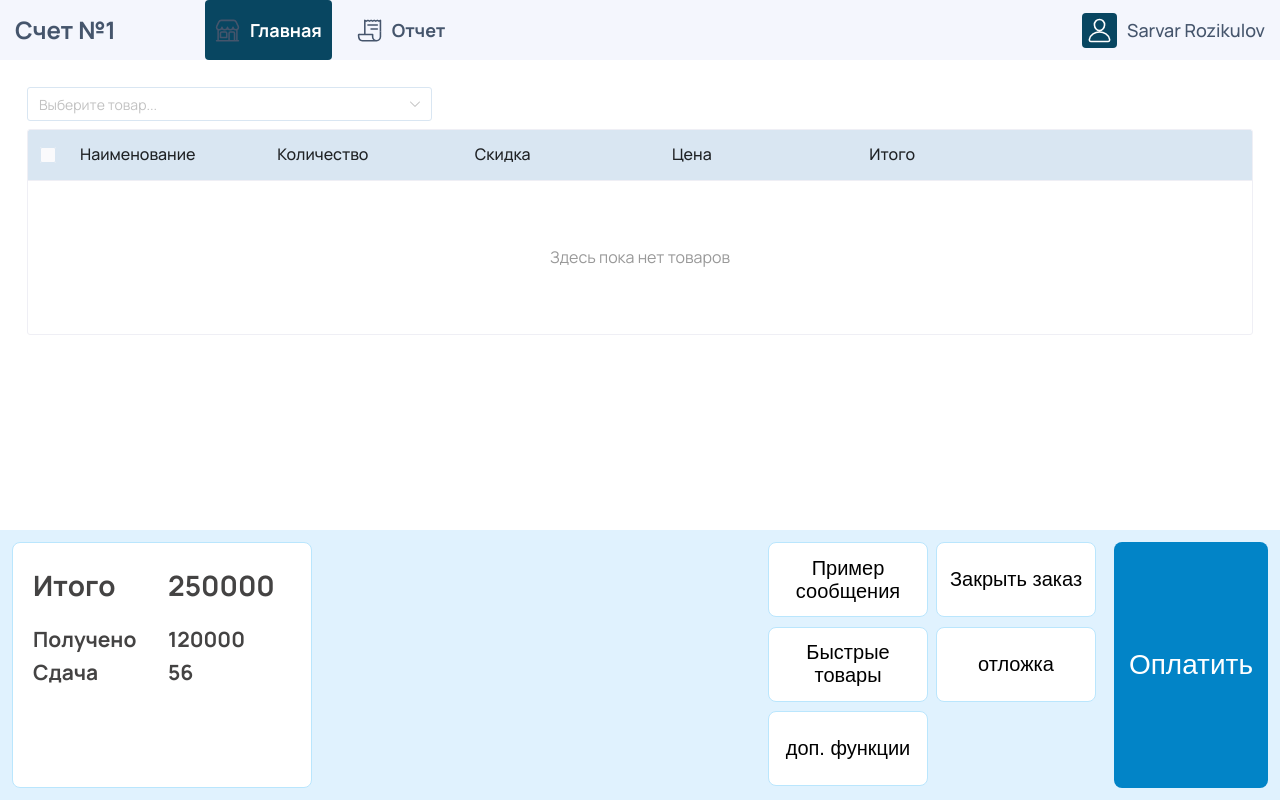
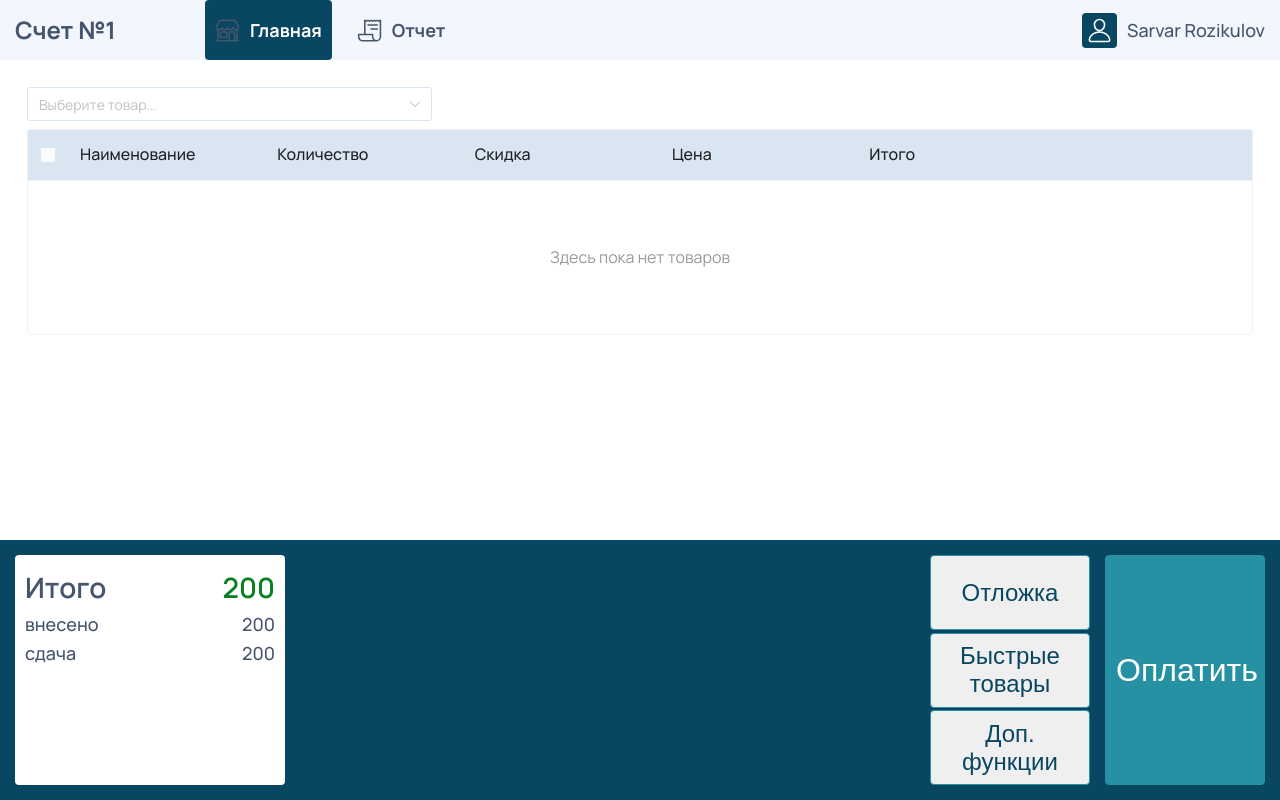
Before and after one commit to 1skRov/e_pos, a Vue app: page /sales in a window 1280 px wide. Built offline with nearby package versions, Linux system fonts and the light colour scheme.

Commit message:
update footer

```diff
--- a/src/components/MainPageFooter.vue
+++ b/src/components/MainPageFooter.vue
@@ -1,14 +1,14 @@
 <script setup>
-import {ref, h} from 'vue'
-import QuickItemsDrawer from "@/views/Sales/ProductForFastChoice.vue"
-import {useMessage, NAlert} from 'naive-ui'
-import AdditionalFunctions from "@/views/Sales/AdditionalFunctions.vue";
-import Payment from "@/views/Sales/Payment.vue";
+import { ref, h } from 'vue'
+import QuickItemsDrawer from '@/views/Sales/ProductForFastChoice.vue'
+import { useMessage, NAlert } from 'naive-ui'
+import AdditionalFunctions from '@/views/Sales/AdditionalFunctions.vue'
+import Payment from '@/views/Sales/Payment.vue'
 
-const showQuickItems = ref(false);
-const showAdditionalFunctions = ref(false);
-const showPayment = ref(false);
-const {error} = useMessage()
+const showQuickItems = ref(false)
+const showAdditionalFunctions = ref(false)
+const showPayment = ref(false)
+const { error } = useMessage()
 
 const renderErrorAlert = (props) => {
   return h(
@@ -23,52 +23,50 @@ const renderErrorAlert = (props) => {
         maxWidth: 'calc(100vw - 32px)',
         width: '600px',
         lineHeight: '1.6',
-        whiteSpace: 'pre-wrap'
-      }
+        whiteSpace: 'pre-wrap',
+      },
     },
     {
       default: () =>
         `Произошла непредвиденная ошибка при попытке выполнить операцию.
 Пожалуйста, проверьте введённые данные и попробуйте снова.
-Если проблема сохраняется, обратитесь в техподдержку.`
-    }
+Если проблема сохраняется, обратитесь в техподдержку.`,
+    },
   )
 }
 
 function handleExampleMessage() {
   error('', {
     render: renderErrorAlert,
-    closable: true
+    closable: true,
   })
 }
 </script>
 
 <template>
   <div class="main-footer">
-    <div class="sale-information">
-      <div class="info-item" style="margin-bottom: 15px;">
-        <h1>Итого</h1>
-        <h1 class="value">250000</h1>
+    <div class="footer-left">
+      <div class="left-item">
+        <p class="sum">Итого</p>
+        <p class="sum value">200</p>
       </div>
-      <div class="info-item">
-        <h2>Получено</h2>
-        <h2 class="value">120000</h2>
+      <div class="left-item">
+        <p>внесено</p>
+        <p>200</p>
       </div>
-      <div class="info-item">
-        <h2>Сдача</h2>
-        <h2 class="value">56</h2>
+      <div class="left-item">
+        <p>сдача</p>
+        <p>200</p>
       </div>
     </div>
-    <div class="btns">
+    <div class="footer-right">
       <div class="additional-buttons">
-        <button @click="handleExampleMessage">Пример сообщения</button>
-        <button>Закрыть заказ</button>
-        <button @click="showQuickItems = true">Быстрые товары</button>
-        <button>отложка</button>
-        <button @click="showAdditionalFunctions = true">доп. функции</button>
+        <button class="add-btn">Отложка</button>
+        <button class="add-btn" @click="showQuickItems = true">Быстрые товары</button>
+        <button class="add-btn" @click="showAdditionalFunctions = true">Доп. функции</button>
       </div>
-      <div class="finish-delete">
-        <button class="pay" @click="showPayment = true">Оплатить</button>
+      <div class="pay">
+        <button class="pay-btn" @click="showPayment = true">Оплатить</button>
       </div>
     </div>
     <n-drawer v-model:show="showQuickItems" placement="bottom" height="60%">
@@ -93,90 +91,74 @@ function handleExampleMessage() {
 
 <style scoped lang="scss">
 .main-footer {
-  background: #e0f2fe;
-  padding: 12px;
   display: flex;
   align-items: stretch;
+  height: 100%;
+  box-sizing: border-box;
   justify-content: space-between;
-  min-height: 270px;
-
-  button {
-    border: none;
-    background: none;
-    font-size: 20px;
-    border-radius: 8px;
+  padding: 15px;
+  background: #084661;
 }
 
-  .sale-information {
+.footer-left {
+  padding: 10px;
+  border-radius: 4px;
+  background: #ffffff;
+  min-width: 270px;
+}
+
+.left-item {
+  display: flex;
+  justify-content: space-between;
+  align-items: center;
+  font-size: 16px;
+  color: #45556c;
+
+  p {
+    font-weight: 500;
+    font-size: 18px;
+  }
+
+  .sum {
+    font-size: 28px;
+    font-weight: 600;
+  }
+  .value {
+    color: #097f23;
+  }
+}
+.footer-right {
+  display: flex;
+  gap: 15px;
+}
+.additional-buttons {
   display: flex;
   flex-direction: column;
-    background: #ffffff;
-    border-radius: 8px;
-    border: 1px solid #bae6fd;
-    padding: 20px;
-    color: #444343;
-    min-width: 300px;
-    max-width: 800px;
-
-    .info-item {
-      display: flex;
-      width: 100%;
   justify-content: space-between;
-
-      h1, h2 {
-        width: 100%;
 }
-
-      .value {
-        padding-left: 8px;
-      }
-    }
-  }
-
-  .btns {
-    display: flex;
-    gap: 8px;
-    max-width: 500px;
-
-    .additional-buttons {
-      display: flex;
-      flex-wrap: wrap;
-      gap: 8px;
-
-      button {
-        background: #ffffff;
+.add-btn {
+  border: 1px solid #2591a3;
   width: 160px;
   height: 75px;
-        padding: 10px;
-        border: 1px solid #bae6fd;
-
-        &:hover {
-          background: #f0f9ff;
+  color: #084661;
+  font-weight: 500;
+  border-radius: 4px;
+  font-size: 24px;
+  cursor: pointer;
 }
-
+.pay-btn {
+  border: 1px solid #2591a3;
+  background: #2591a3;
+  width: 160px;
+  height: 100%;
+  color: #ffffff;
+  font-weight: 500;
+  border-radius: 4px;
+  font-size: 32px;
+  padding: 0 10px;
+  cursor: pointer;
   &:active {
-          background: #e0f2fe;
-          color: #0284c7;
-        }
-      }
-    }
-
-    .finish-delete {
-      display: flex;
-      gap: 8px;
-
-      .pay {
-        background: #0284c7;
-        color: #ffffff;
-        flex: 1;
-        font-size: 28px;
-        padding: 0 15px;
-
-        &:active {
-          background: #0ea5e9;
-        }
-      }
-    }
+    background: #03a0b2;
   }
 }
 </style>
```
Lines whose indentation alone changed are shown as unchanged.
